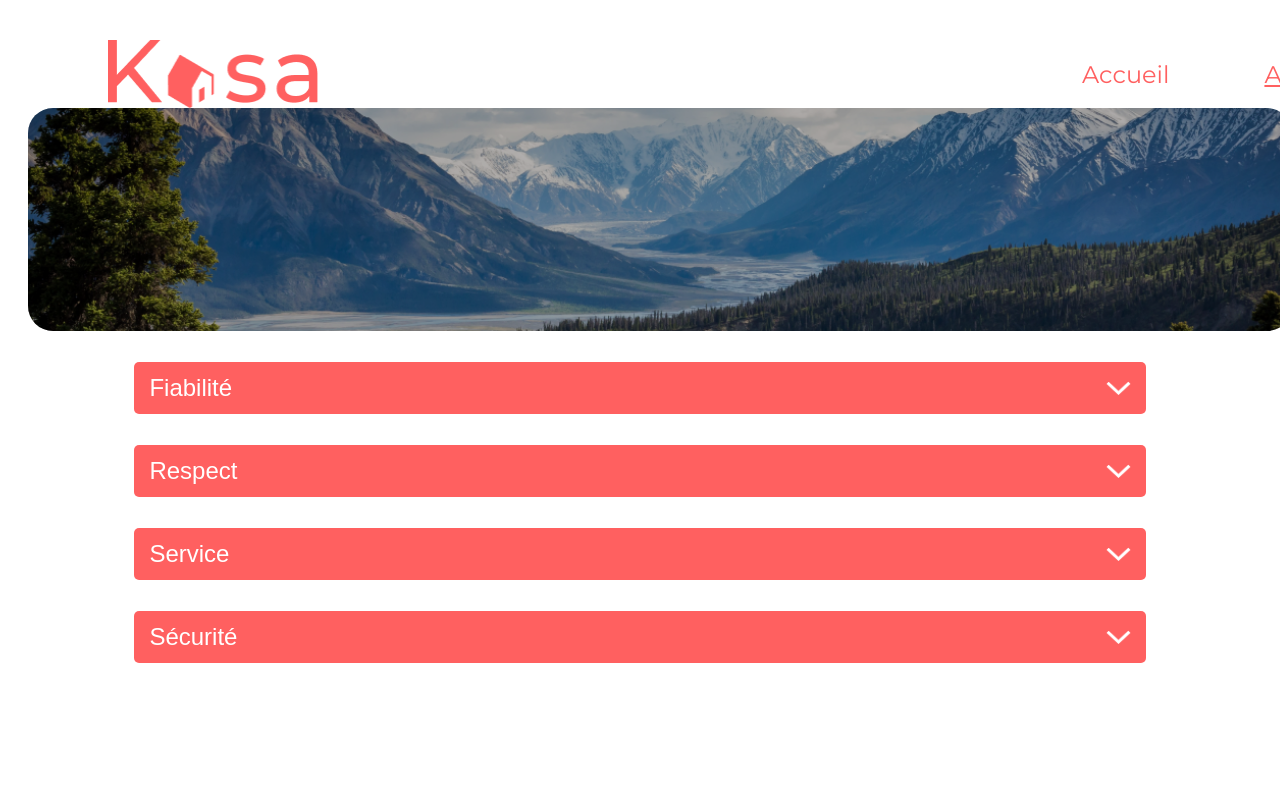
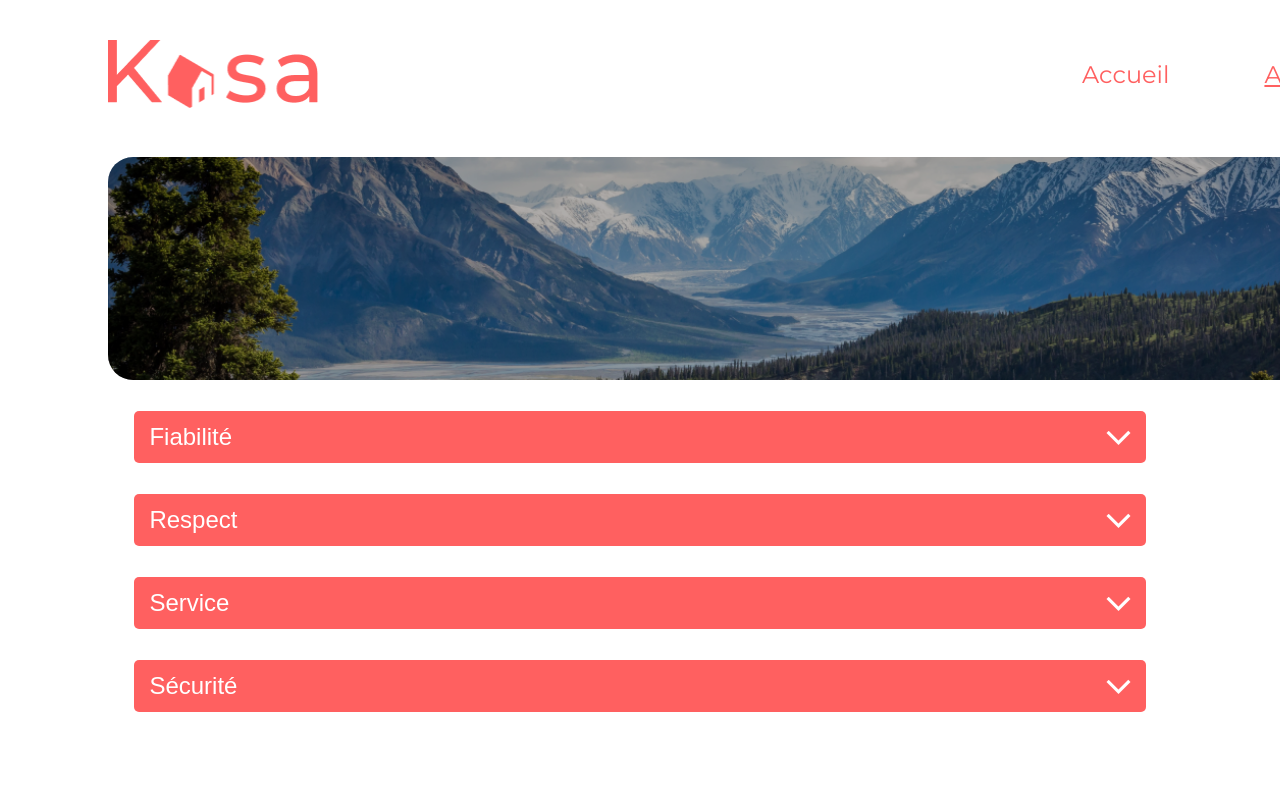
Before and after one commit to Arnaud0664/projet7_openclassrooms, a React (Create React App) app: page /about in a window 1280 px wide. Shown: the top 800 px of the page. Built offline with nearby package versions, Linux system fonts and the light colour scheme.

Commit message:
modif marge about desktop

```diff
--- a/src/style/modules_css/AboutBanner.module.css
+++ b/src/style/modules_css/AboutBanner.module.css
@@ -30,5 +30,6 @@
 
 .aboutBanner {
     border-radius: 25px;
+    margin: 49.36px 100px 0 100px;
 }
 }
```
